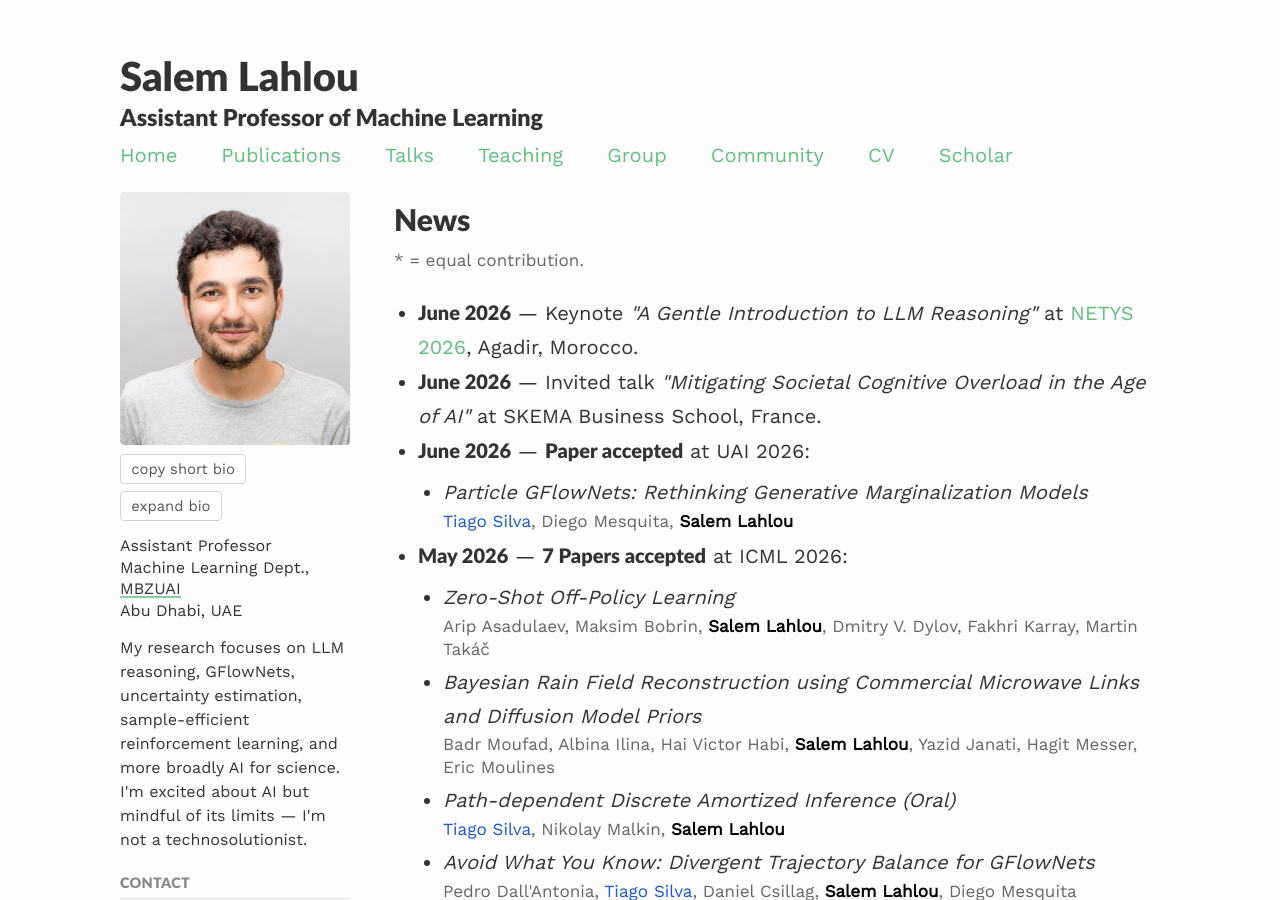
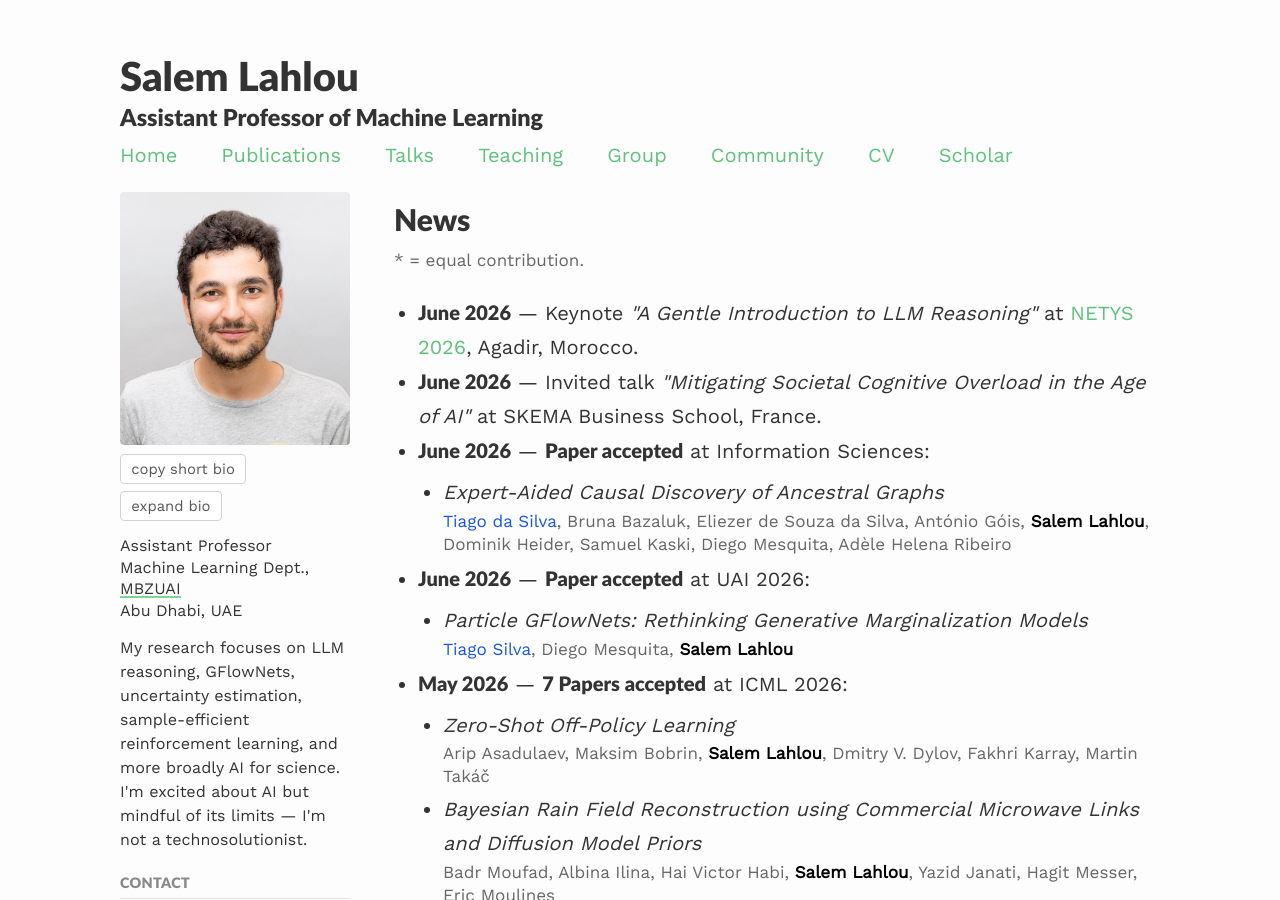
Before and after one commit to saleml/saleml.github.io, a Jekyll site: the page built from index.md, in a window 1280 px wide and 900 px high. Built offline with Jekyll 4.4.1, drawn with Linux system fonts in a browser that asks for light colours; nearby versions of some CDN libraries.

Commit message:
Auto-sync from CV repo (54c0243)

```diff
--- a/index.md
+++ b/index.md
@@ -53,6 +53,11 @@ published: true
   <!-- NEWS:START -->
   <li><span class="news-date news-highlight">June 2026</span> &mdash; Keynote <em>"A Gentle Introduction to LLM Reasoning"</em> at <a href="https://netys.net/" target="_blank">NETYS 2026</a>, Agadir, Morocco.</li>
   <li><span class="news-date news-highlight">June 2026</span> &mdash; Invited talk <em>"Mitigating Societal Cognitive Overload in the Age of AI"</em> at SKEMA Business School, France.</li>
+  <li><span class="news-date news-highlight">June 2026</span> &mdash; <span class="news-highlight">Paper accepted</span> at Information Sciences:
+    <ul class="news-papers">
+      <li><em>Expert-Aided Causal Discovery of Ancestral Graphs</em><div class="news-authors"><span class="pub-author-student">Tiago da Silva</span>, Bruna Bazaluk, Eliezer de Souza da Silva, António Góis, <strong class="pub-author-me">Salem Lahlou</strong>, Dominik Heider, Samuel Kaski, Diego Mesquita, Adèle Helena Ribeiro</div></li>
+    </ul>
+  </li>
   <li><span class="news-date news-highlight">June 2026</span> &mdash; <span class="news-highlight">Paper accepted</span> at UAI 2026:
     <ul class="news-papers">
       <li><em>Particle GFlowNets: Rethinking Generative Marginalization Models</em><div class="news-authors"><span class="pub-author-student">Tiago Silva</span>, Diego Mesquita, <strong class="pub-author-me">Salem Lahlou</strong></div></li>
```
Also changed, not shown: _pages/publications.md (+1 -1 lines), 1 other file.
